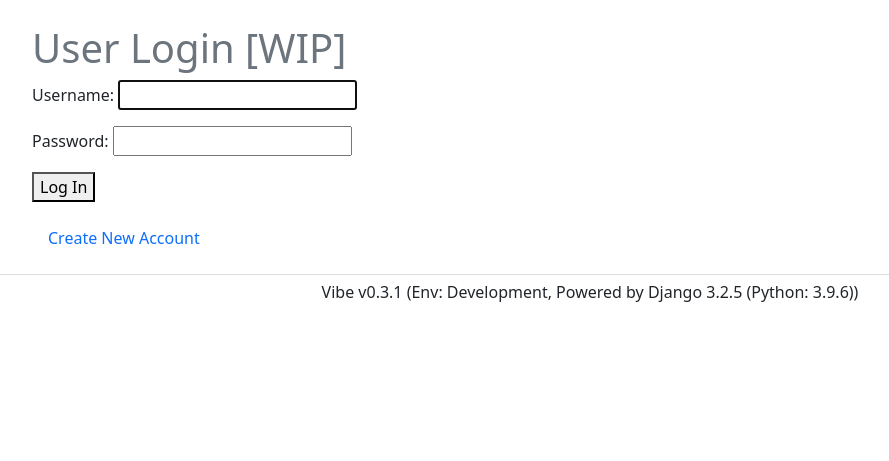
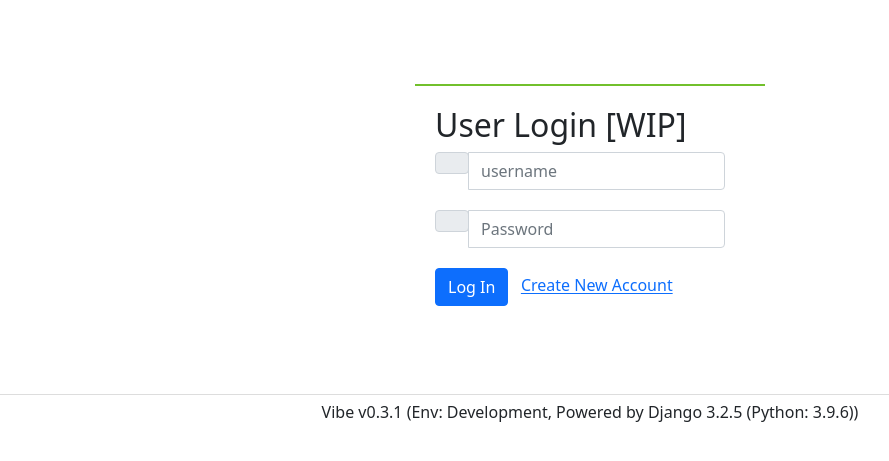
Before and after one commit to NewVibeMedia/vibe, a Django app: page /login/ in a window 1280 px wide. Shown: the part 56-517 px from the top of the page, without its empty margins (50-939 px from the left). Run offline with Django 3.2, Linux system fonts and the light colour scheme.

Commit message:
style login

```diff
--- a/post/templates/registration/login.html
+++ b/post/templates/registration/login.html
@@ -8,7 +8,6 @@
 
 {% block content %}
 
-  <h1 class="text-secondary">User Login [WIP]</h1>
 <!-- Display message if any exist (e.g. permission denied) -->
   {% if messages %}
     {% for message in messages %}
@@ -18,16 +17,47 @@
     {% endfor %}
   {% endif %}
 
+
+
+<div class="reg-block">
+
+<div class="reg-block-header">
+		    <h2 class="sign_in_heading">User Login [WIP] <span style="color: #333"></span></h2>
+		</div>
+
   <form method="post">
-    {% csrf_token %}
-    {{ form.as_p }}
-    <p>
-      <button type="submit">Log In</button>
-    </p>
+            {% csrf_token %}
+
+
+						<div class="input-group margin-bottom-20">
+												  <div class="input-group-prepend">
+												    <span class="input-group-text" id="basic-addon1">
+													  <svg class="svg-inline--fa fa-user fa-w-14 fa-2x" style="padding: 4px;" aria-hidden="true" focusable="false" data-prefix="fa" data-icon="user" role="img" xmlns="http://www.w3.org/2000/svg" viewBox="0 0 448 512" data-fa-i2svg=""><path fill="currentColor" d="M224 256c70.7 0 128-57.3 128-128S294.7 0 224 0 96 57.3 96 128s57.3 128 128 128zm89.6 32h-16.7c-22.2 10.2-46.9 16-72.9 16s-50.6-5.8-72.9-16h-16.7C60.2 288 0 348.2 0 422.4V464c0 26.5 21.5 48 48 48h352c26.5 0 48-21.5 48-48v-41.6c0-74.2-60.2-134.4-134.4-134.4z"></path></svg><!-- <i class="fa fa-user fa-2x" style="padding:4px;"></i> Font Awesome fontawesome.com -->
+													</span>
+												  </div>
+													<input class="form-control" autocomplete="off" id="id_username" maxlength="90" name="username" tabindex="1" type="text" placeholder="username" value="">
+												</div>
+
+
+												<div class="input-group margin-bottom-20">
+																		  <div class="input-group-prepend">
+																		    <span class="input-group-text" id="basic-addon2">
+																				<svg class="svg-inline--fa fa-lock fa-w-14 fa-2x" style="padding: 4px;" aria-hidden="true" focusable="false" data-prefix="fa" data-icon="lock" role="img" xmlns="http://www.w3.org/2000/svg" viewBox="0 0 448 512" data-fa-i2svg=""><path fill="currentColor" d="M400 224h-24v-72C376 68.2 307.8 0 224 0S72 68.2 72 152v72H48c-26.5 0-48 21.5-48 48v192c0 26.5 21.5 48 48 48h352c26.5 0 48-21.5 48-48V272c0-26.5-21.5-48-48-48zm-104 0H152v-72c0-39.7 32.3-72 72-72s72 32.3 72 72v72z"></path></svg><!-- <i class="fa fa-lock fa-2x" style="padding:4px;"></i> Font Awesome fontawesome.com -->
+																			</span>
+																		  </div>
+																			<input class="form-control" autocomplete="off" id="id_password" maxlength="20" name="password" tabindex="2" type="password" placeholder="Password">
+																		</div>
+
+<div class="row" style="margin-bottom: 0.5rem;">
+					    <div class="col-md-12 col-sm-12">
+						   <input type="submit" value="Log In" id="sign_in_btn" class="btn btn-primary btn-block">
+               &nbsp;
+               <a href="/signup">Create New Account</a>
+             	</div>
+
+					</div>
+
   </form>
-
-  <p>
-    <a href="/signup" class="nav-link">Create New Account</a>
-  </p>
+</div>
 
 {% endblock content %}
--- a/public/static/styles.css
+++ b/public/static/styles.css
@@ -8,3 +8,17 @@
     top: 5rem !important;
     right: 0px;
 }
+
+div.reg-block {
+  width: 350px;
+  padding: 20px;
+  padding-right: 40px;
+  margin: 60px auto;
+  background: #fff;
+  border-top: solid 2px #72c02c;
+}
+
+
+.margin-bottom-20 {
+margin-bottom: 20px;
+}
```
